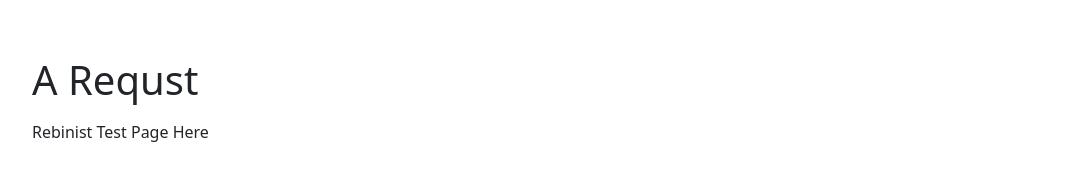
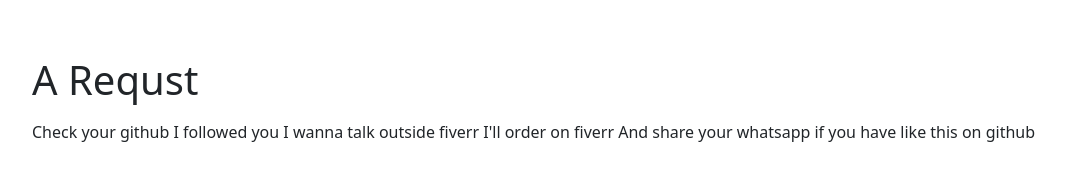
Before and after one commit to UsmanRajput89/Rebinist, a plain HTML site: page test.html in a window 1280 px wide. Shown: the whole page, without its empty margins (50-1116 px from the left). Drawn offline with nearby package versions, Linux system fonts and the light colour scheme.

Commit message:
Update test.html

```diff
--- a/test.html
+++ b/test.html
@@ -15,7 +15,7 @@
     <div class="container">
         <div class="row my-5">
             <h1 class="my-2">A Requst</h1>
-            <p class="py-2">Rebinist Test Page Here</p>
+            <p class="py-2">Check your github I followed you I wanna talk outside fiverr I'll order on fiverr And share your whatsapp if you have like this on github</p>
             <!-- <h3>I have Delivered you order Kindly check Order Page and Accept the order And Do all 5 Stars That will
                 Help me a lot in growing on Fiverr. A good Review will be Appreciated </h3> -->
         </div>
```
